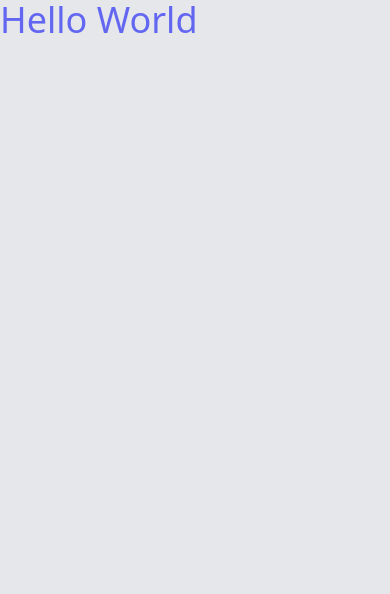
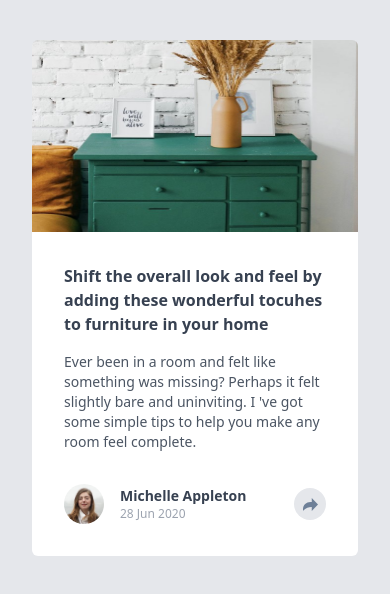
Before and after one commit to nova-gh/Article-Preview-Component, a Next.js app: page / in a window 390 px wide. Shown: the top 594 px of the page. Built offline with nearby package versions, Linux system fonts and the light colour scheme.

Commit message:
finished mobile

```diff
--- a/pages/index.js
+++ b/pages/index.js
@@ -3,14 +3,62 @@ import Image from "next/image";
 
 export default function Home() {
   return (
-    <div>
+    <div className="px-8 mt-10">
       <Head>
-        <title>Create Next App</title>
+        <title>Article Preview Componet</title>
         <meta name="description" content="Generated by create next app" />
         <link rel="icon" href="/favicon-32x32.png" />
       </Head>
+      {/* outer cont */}
+      <div className="mx-auto ">
+        <img
+          className="w-full h-48 rounded-tl-md rounded-tr-md"
+          src="/assets/drawers.jpg"
+          alt=""
+        />
+        {/* text cont */}
+        <div className="p-8 bg-white rounded-bl-md rounded-br-md">
+          <h1 className="font-bold text-gray-700">
+            Shift the overall look and feel by adding these wonderful tocuhes to
+            furniture in your home
+          </h1>
+          <p className="mt-4 text-sm font-medium text-gray-600">
+            Ever been in a room and felt like something was missing? Perhaps it
+            felt slightly bare and uninviting. I 've got some simple tips to
+            help you make any room feel complete.
+          </p>
+          {/* user post details */}
+          <div className="flex items-center mt-8">
+            <div className="flex items-center">
+              <img
+                className="w-10 h-10 rounded-3xl"
+                src="/assets/avatar-michelle.jpg"
+                alt="Michelle's avatar"
+              />
+            </div>
 
-      <h1 className="text-4xl text-indigo-500">Hello World</h1>
+            <div className="ml-4">
+              <h1 className="text-sm font-bold text-gray-700">
+                Michelle Appleton
+              </h1>
+              <p className="text-xs font-medium text-gray-400">28 Jun 2020</p>
+            </div>
+            <div className="flex items-center justify-center w-8 h-8 ml-auto bg-gray-200 rounded-2xl">
+              <svg
+                className=""
+                xmlns="http://www.w3.org/2000/svg"
+                width="15"
+                height="13"
+              >
+                <path
+                  fill="#6E8098"
+                  d="M15 6.495L8.766.014V3.88H7.441C3.33 3.88 0 7.039 0 10.936v2.049l.589-.612C2.59 10.294 5.422 9.11 8.39 9.11h.375v3.867L15 6.495z"
+                />
+              </svg>
+            </div>
+          </div>
+        </div>
+      </div>
     </div>
   );
 }
```
